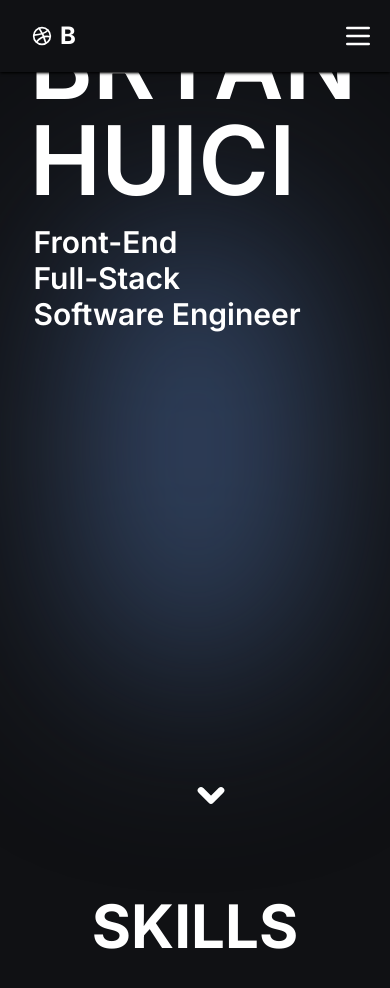
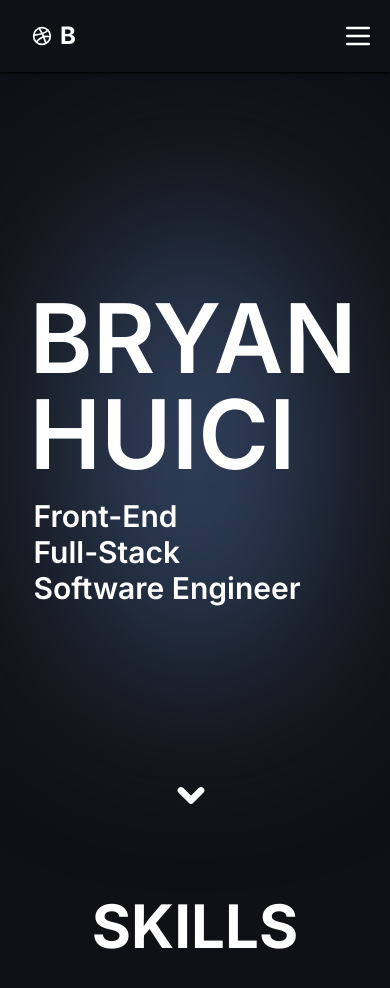
Before and after one commit to ballinyouup/bryan-huici-portfolio, a Next.js app: page / in a window 390 px wide. Shown: the top 988 px of the page. Built offline with nearby package versions, Linux system fonts and the light colour scheme; what prettier-plugin-tailwindcss would draw is missing.

Commit message:
fixed justify alignment on mobile + arrow position

```diff
--- a/src/components/ui/down-arrow.tsx
+++ b/src/components/ui/down-arrow.tsx
@@ -16,7 +16,7 @@ export default function DownArrow() {
                 className="absolute bottom-20 left-1/2 z-10"
             >
                 <ChevronDown
-                    className="h-10 w-10 -translate-x-1 rounded-full"
+                    className="h-10 w-10 -translate-x-6 rounded-full"
                     strokeWidth={'4px'}
                 />
             </motion.div>
--- a/src/components/ui/hero.tsx
+++ b/src/components/ui/hero.tsx
@@ -3,7 +3,7 @@ import DownArrow from './down-arrow'
 export default function Hero() {
     return (
         <div className="relative flex h-desktop flex-col items-center justify-center overflow-hidden">
-            <div className="z-20 flex h-full flex-col items-start justify-start gap-4 p-4 sm:p-6 md:justify-center md:p-4">
+            <div className="z-20 flex h-full flex-col items-start gap-4 p-4 sm:p-6 justify-center md:p-4">
                 <h3 className="-ml-1 grid w-full grid-flow-row text-8xl font-semibold md:grid-flow-col">
                     <span>BRYAN</span>
                     <span className="hidden text-5xl md:flex">&nbsp;</span>
```
